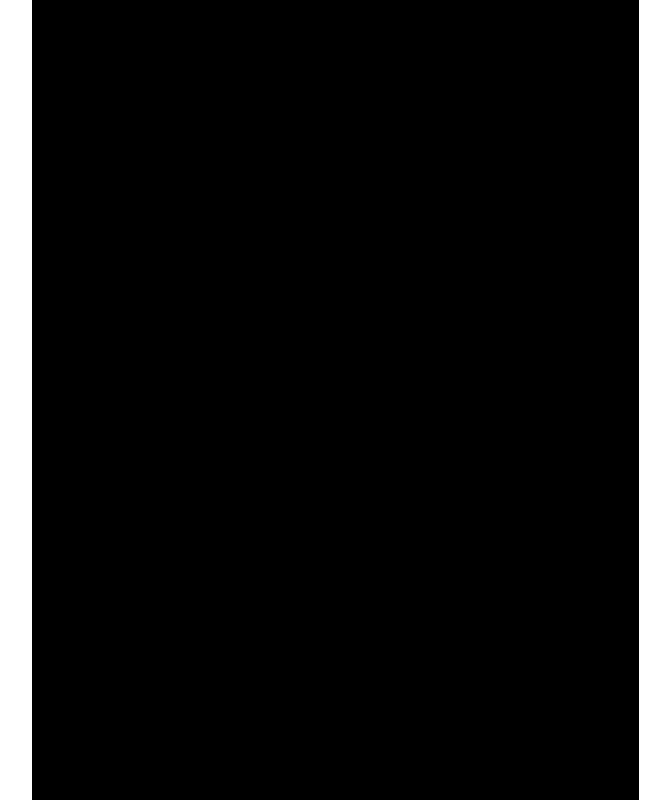
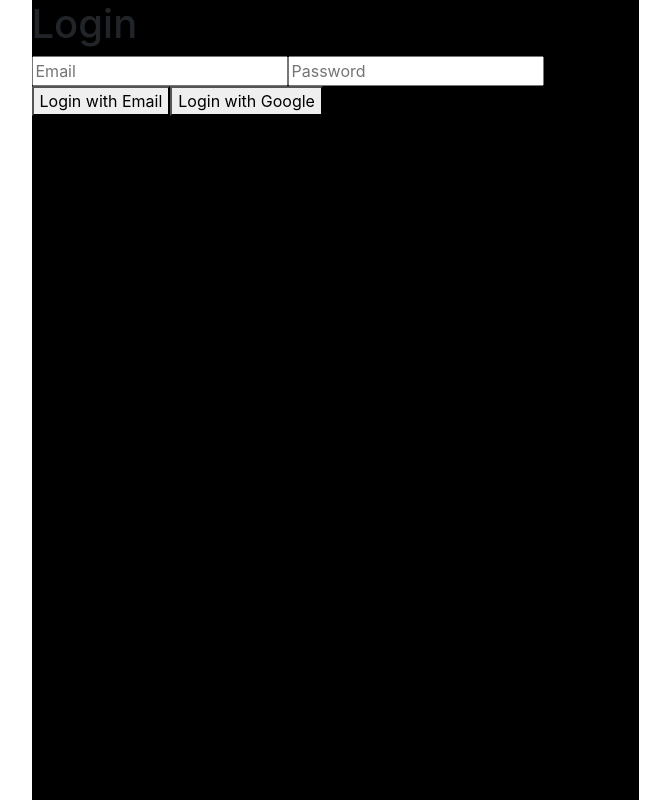
Before and after one commit to KapuyaJonathan1/SmartShopperNov22, a React (Create React App) app: page / in a window 1280 px wide. Before the commit this address had no page. Shown: the top 800 px of the page, without its empty margins (305-975 px from the left). Built offline with nearby package versions, Linux system fonts and the light colour scheme; no server answers.

Commit message:
shitty login

```diff
--- a/package.json
+++ b/package.json
@@ -12,6 +12,7 @@
     "cors": "^2.8.5",
     "dotenv": "^16.4.5",
     "express": "^4.21.1",
+    "firebase": "^11.0.2",
     "fs": "^0.0.1-security",
     "google-auth-library": "^9.15.0",
     "multer": "^1.4.5-lts.1",
--- a/src/App.js
+++ b/src/App.js
@@ -4,6 +4,9 @@
 import './styles/info.css';
 import Scanner from './components/Scanner';
 import Info from './components/Info';
+import ProtectedRoute from "./components/ProtectedRoute"
+import { AuthProvider } from "./AuthContext";
+import Login from './components/Login';
 function App() {
   const [capturedImage, setCapturedImage] = useState(null); // Initialize state for captured image
   const [budget, setBudget] = useState("Medium")
@@ -14,25 +17,27 @@
   };
 
   return (
+    <AuthProvider>
       <Router>
-      <div className="App">
           <Routes>
+            <Route path="/" element={<Login />} />
             <Route
                 path="/scanner"
                 element={
-                <Scanner setHealth={setHealth} setBudget={setBudget} health={health} budget={budget} setStore={setStore} store={store} onImageCapture={handleImageCapture}/>
+                  <ProtectedRoute><Scanner setHealth={setHealth} setBudget={setBudget} health={health} budget={budget} setStore={setStore} store={store} onImageCapture={handleImageCapture}/></ProtectedRoute>
               }
             />
             <Route
                 path="/info"
-              element={
-                <Info health={health} budget={budget} image={capturedImage} store={store}/>
+                element={ <ProtectedRoute><Info health={health} budget={budget} image={capturedImage} store={store}/></ProtectedRoute>
               }
             />
           </Routes>
-      </div>
       </Router>
+    </AuthProvider>
   );
+
+
 }
 
 export default App;
--- /dev/null
+++ b/src/AuthContext.js
@@ -0,0 +1,60 @@
+// AuthContext.js
+import React, { createContext, useState, useEffect, useContext } from "react";
+import { auth } from "./firebase";
+import {
+  signInWithEmailAndPassword,
+  signInWithPopup,
+  GoogleAuthProvider,
+  createUserWithEmailAndPassword,
+  onAuthStateChanged,
+  signOut,
+} from "firebase/auth";
+
+const AuthContext = createContext();
+
+export const useAuth = () => useContext(AuthContext);
+
+export const AuthProvider = ({ children }) => {
+  const [currentUser, setCurrentUser] = useState(null);
+  const [loading, setLoading] = useState(true);
+
+  // Persist user session
+  useEffect(() => {
+    const unsubscribe = onAuthStateChanged(auth, (user) => {
+      setCurrentUser(user);
+      setLoading(false);
+    });
+    return unsubscribe;
+  }, []);
+
+  const loginWithEmail = (email, password) => {
+    return signInWithEmailAndPassword(auth, email, password);
+  };
+
+  const signupWithEmail = (email, password) => {
+    return createUserWithEmailAndPassword(auth, email, password);
+  };
+
+  const loginWithGoogle = () => {
+    const provider = new GoogleAuthProvider();
+    return signInWithPopup(auth, provider);
+  };
+
+  const logout = () => {
+    return signOut(auth);
+  };
+
+  return (
+    <AuthContext.Provider
+      value={{
+        currentUser,
+        loginWithEmail,
+        signupWithEmail,
+        loginWithGoogle,
+        logout,
+      }}
+    >
+      {!loading && children}
+    </AuthContext.Provider>
+  );
+};
--- a/src/components/Login.jsx
+++ b/src/components/Login.jsx
@@ -1,25 +1,47 @@
-import React from "react";
-import { GoogleAuthProvider, signInWithPopup } from "firebase/auth";
-import { auth } from "../firebase";
+import React, { useState } from "react";
+import { useAuth } from "../AuthContext";
 import { useNavigate } from "react-router-dom";
 
 const Login = () => {
+  const { loginWithEmail, loginWithGoogle } = useAuth();
+  const [email, setEmail] = useState("");
+  const [password, setPassword] = useState("");
   const navigate = useNavigate();
+
+  const handleEmailLogin = async () => {
+    try {
+      await loginWithEmail(email, password);
+      navigate("/scanner");
+    } catch (error) {
+      console.error("Error logging in with email:", error.message);
+    }
+  };
+
   const handleGoogleLogin = async () => {
-    const provider = new GoogleAuthProvider();
     try {
-      const result = await signInWithPopup(auth, provider);
-      const user = result.user;
-      alert(`Welcome, ${user.displayName}!`);
-      navigate("/scanner")
+      await loginWithGoogle();
+      navigate("/scanner");
     } catch (error) {
-      console.error("Error logging in with Google: ", error.message);
+      console.error("Error logging in with Google:", error.message);
     }
   };
 
   return (
     <div>
-      <h2>Login</h2>
+      <h1>Login</h1>
+      <input
+        type="email"
+        placeholder="Email"
+        value={email}
+        onChange={(e) => setEmail(e.target.value)}
+      />
+      <input
+        type="password"
+        placeholder="Password"
+        value={password}
+        onChange={(e) => setPassword(e.target.value)}
+      />
+      <button onClick={handleEmailLogin}>Login with Email</button>
       <button onClick={handleGoogleLogin}>Login with Google</button>
     </div>
   );
--- /dev/null
+++ b/src/components/ProtectedRoute.jsx
@@ -0,0 +1,10 @@
+import { Navigate } from "react-router-dom";
+import { useAuth } from "../AuthContext";
+
+const ProtectedRoute = ({ children }) => {
+  const { currentUser } = useAuth();
+
+  return currentUser ? children : <Navigate to="/login" />;
+};
+
+export default ProtectedRoute;
--- /dev/null
+++ b/src/firebase.js
@@ -0,0 +1,22 @@
+// Import the functions you need from the Firebase SDKs
+import { initializeApp } from "firebase/app";
+import { getAuth } from "firebase/auth"; // Import auth for authentication
+import { getAnalytics } from "firebase/analytics";
+
+// Your web app's Firebase configuration
+const firebaseConfig = {
+  apiKey: process.env.REACT_APP_FIREBASE_API_KEY,
+  authDomain: process.env.REACT_APP_AUTHDOMAIN,
+  projectId: process.env.REACT_APP_PROJECTID,
+  storageBucket: process.env.REACT_APP_STORAGEBUCKET,
+  messagingSenderId: process.env.REACT_APP_MESSAGINGSENDERID,
+  appId: process.env.REACT_APP_APPID,
+  measurementId: process.env.REACT_APP_MEASUREMENTID,
+};
+
+// Initialize Firebase
+const app = initializeApp(firebaseConfig);
+
+// Initialize Firebase Authentication and Analytics
+export const auth = getAuth(app); // Export auth for authentication
+export const analytics = getAnalytics(app); // Export analytics if needed
```
Also changed, not shown: 1 other file (tests, documents, lock files or other folders). Lines whose indentation alone changed are shown as unchanged.
